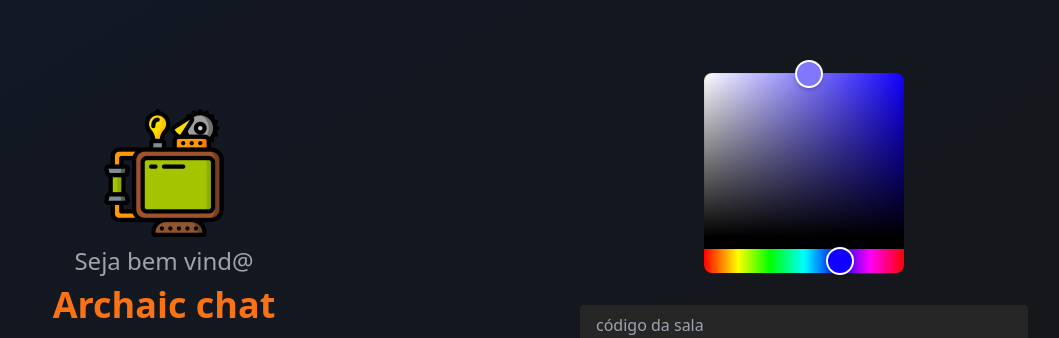
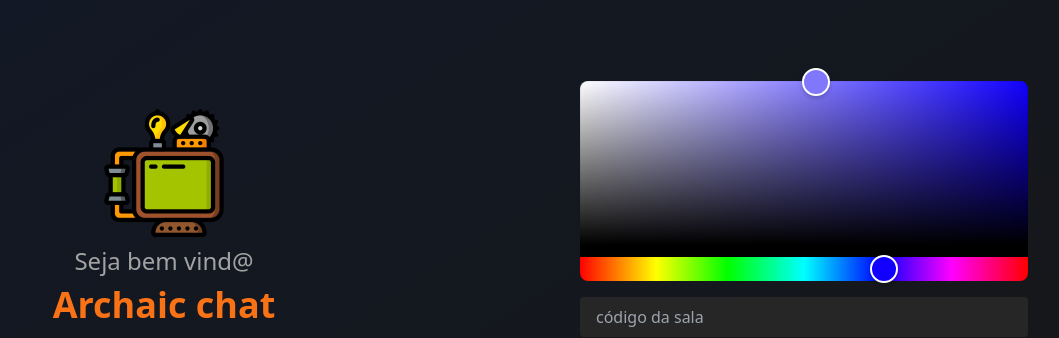
Before and after one commit to stanlino/archaic_chat_web, a React (Vite) app: page / in a window 1280 px wide. Shown: the part 135-473 px from the top of the page, without its empty margins (148-1207 px from the left). Built offline with nearby package versions, Linux system fonts and the light colour scheme; no server answers.

Commit message:
feat: react-colorful

```diff
--- a/src/screens/home.tsx
+++ b/src/screens/home.tsx
@@ -83,7 +83,7 @@ function HomeScreen() {
       </div>
       <div className="flex flex-1 justify-center items-center px-4">
         <form onSubmit={handleSignIn} className="flex flex-1 flex-col items-center gap-4 justify-center max-w-md">
-          <HexColorPicker color={color} onChange={setColor} className="mb-4" />
+          <HexColorPicker style={{ width: '100%' }} color={color} onChange={setColor} className="w-full" />
           <input ref={room_id_input} placeholder="Código da sala" className="w-full bg-neutral-800 h-10 rounded placeholder-gray-400 text-slate-100 px-4 lowercase" />
           <input defaultValue={username} ref={username_input} placeholder="Username" className="w-full bg-neutral-800 h-10 rounded placeholder-gray-400 text-slate-100 px-4" />
           <button type="submit" className="w-full bg-neutral-600 h-10 rounded text-slate-100 px-4 hover:bg-neutral-500 font-bold">Entrar na sala</button>
```
